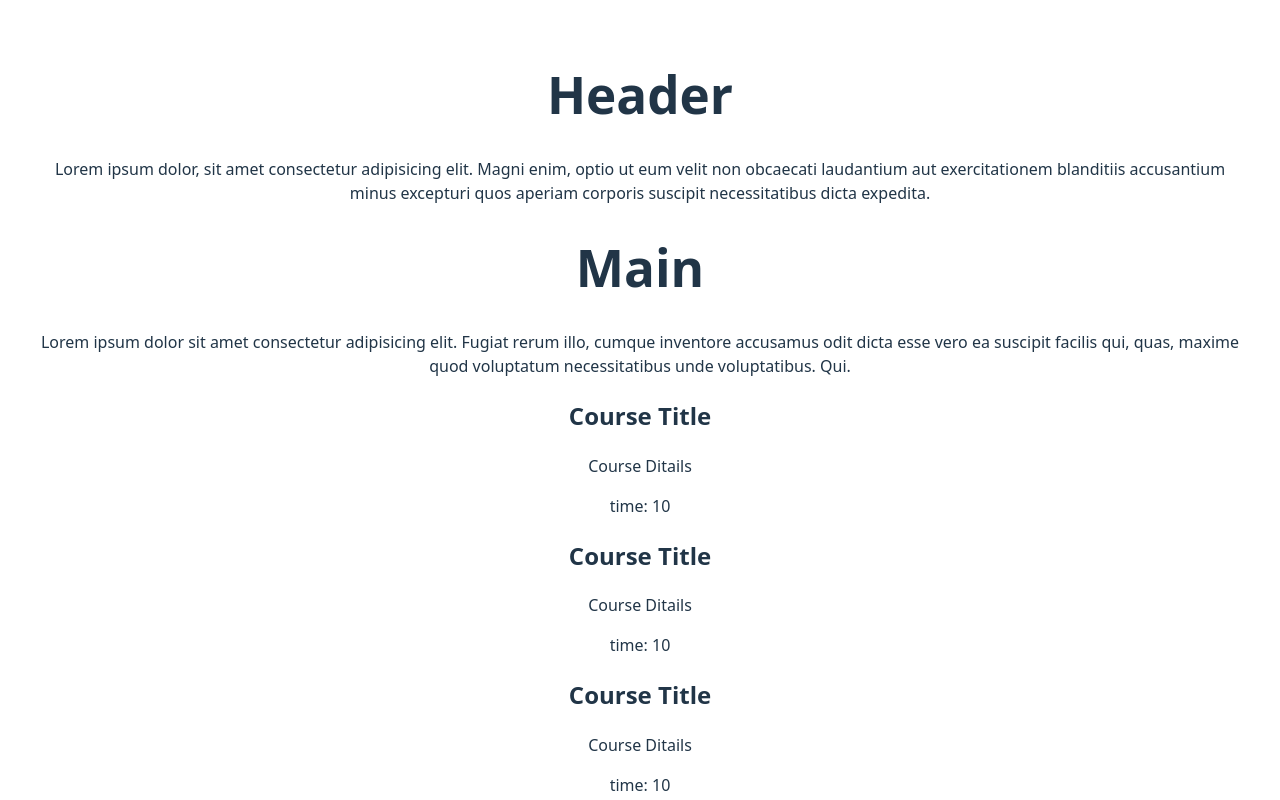
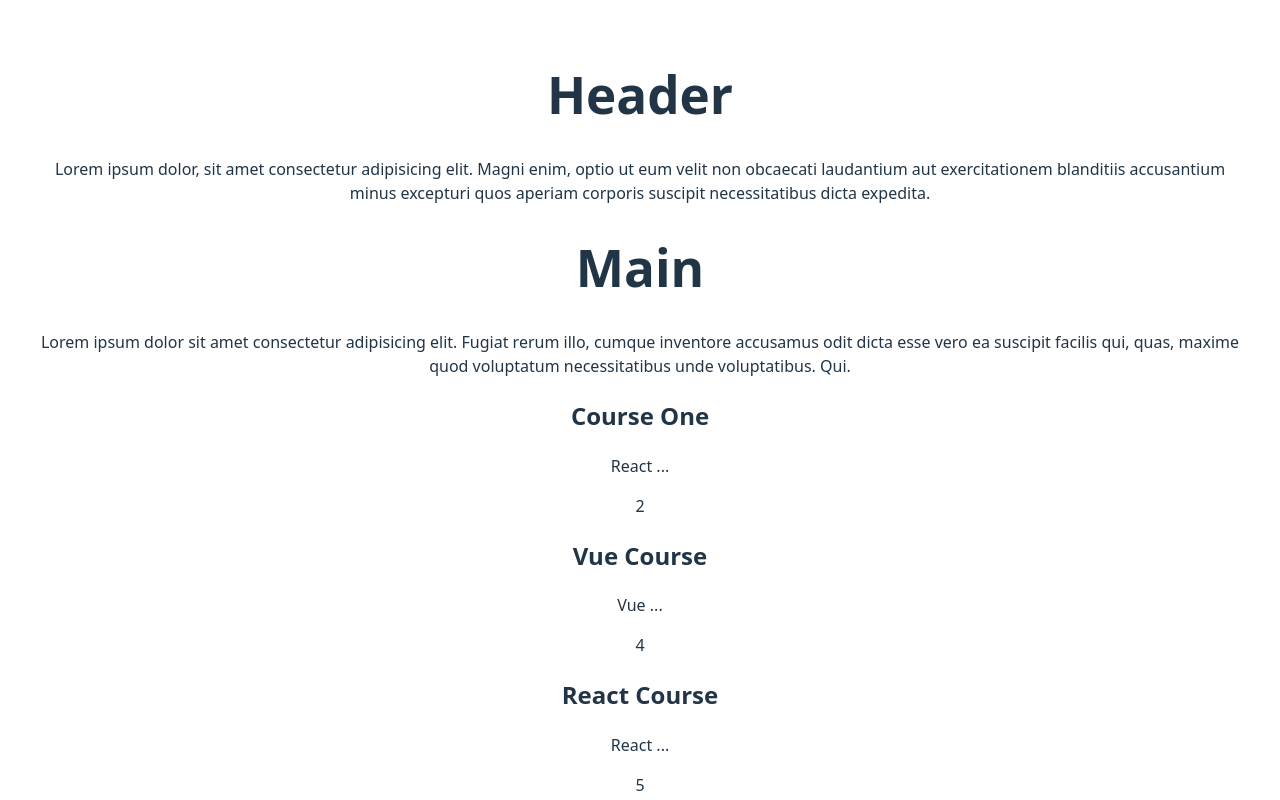
Before and after one commit to Mahdyaralipor/react, a React (Vite) app: page / in a window 1280 px wide. Shown: the top 800 px of the page. Built offline with nearby package versions, Linux system fonts and the light colour scheme.

Commit message:
Use Props Data

```diff
--- a/src/components/home/CourseBox.jsx
+++ b/src/components/home/CourseBox.jsx
@@ -1,9 +1,10 @@
-export function CourseBox() {
+export function CourseBox(props) {
+    console.log(props)
     return(
         <div>
-            <h2>Course Title</h2>
-            <p>Course Ditails</p>
-            <span>time: 10</span>
+            <h2>{props?.title}</h2>
+            <p>{props?.details}</p>
+            <span>{props?.time}</span>
         </div>
     )
 }
--- a/src/components/home/Main.jsx
+++ b/src/components/home/Main.jsx
@@ -5,9 +5,9 @@ export function Main () {
         <>
             <h1>Main</h1>
             <p>Lorem ipsum dolor sit amet consectetur adipisicing elit. Fugiat rerum illo, cumque inventore accusamus odit dicta esse vero ea suscipit facilis qui, quas, maxime quod voluptatum necessitatibus unde voluptatibus. Qui.</p>
-            <CourseBox title="Course One"/>
-            <CourseBox title="Vue Course"/>
-            <CourseBox title="React Course"/>
+            <CourseBox title="Course One" details="React ..." time="2"/>
+            <CourseBox title="Vue Course" details="Vue ..." time="4"/>
+            <CourseBox title="React Course" details="React ..." time="5"/>
 
         </>
     )
```
